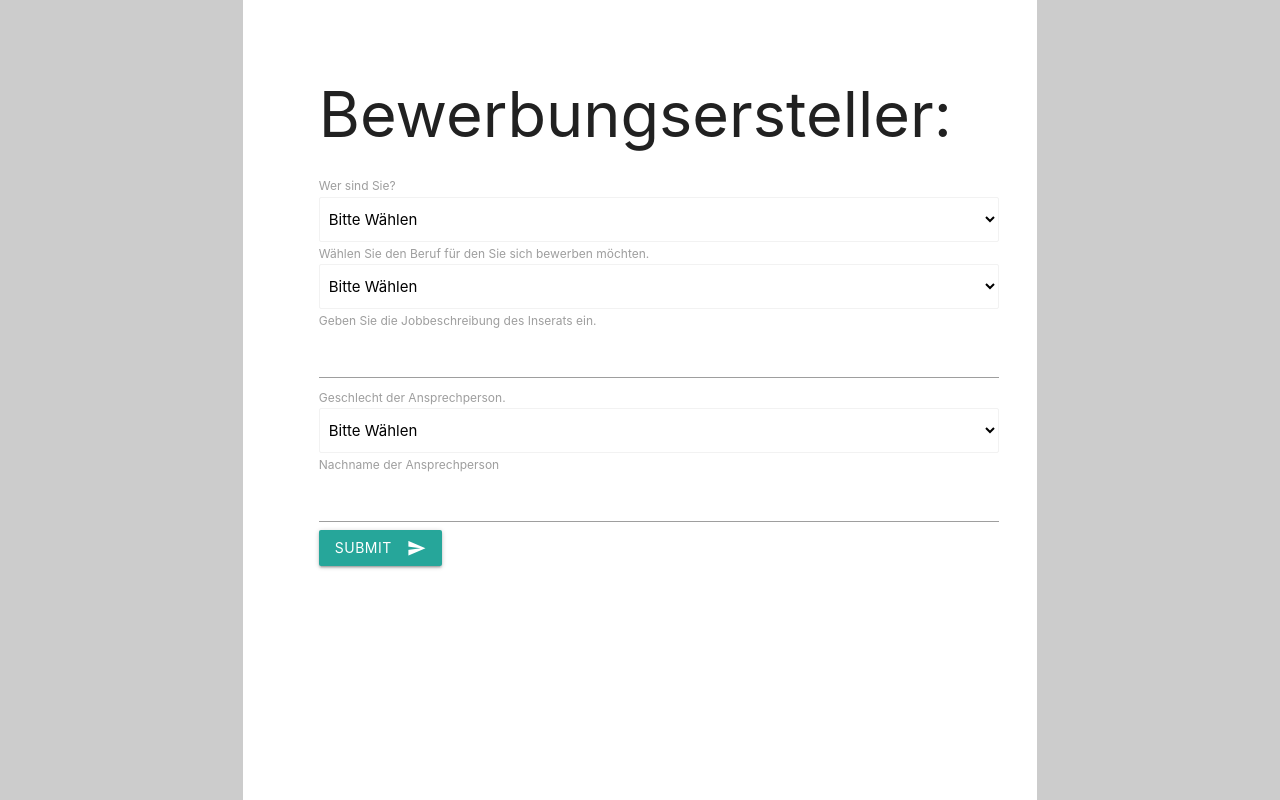
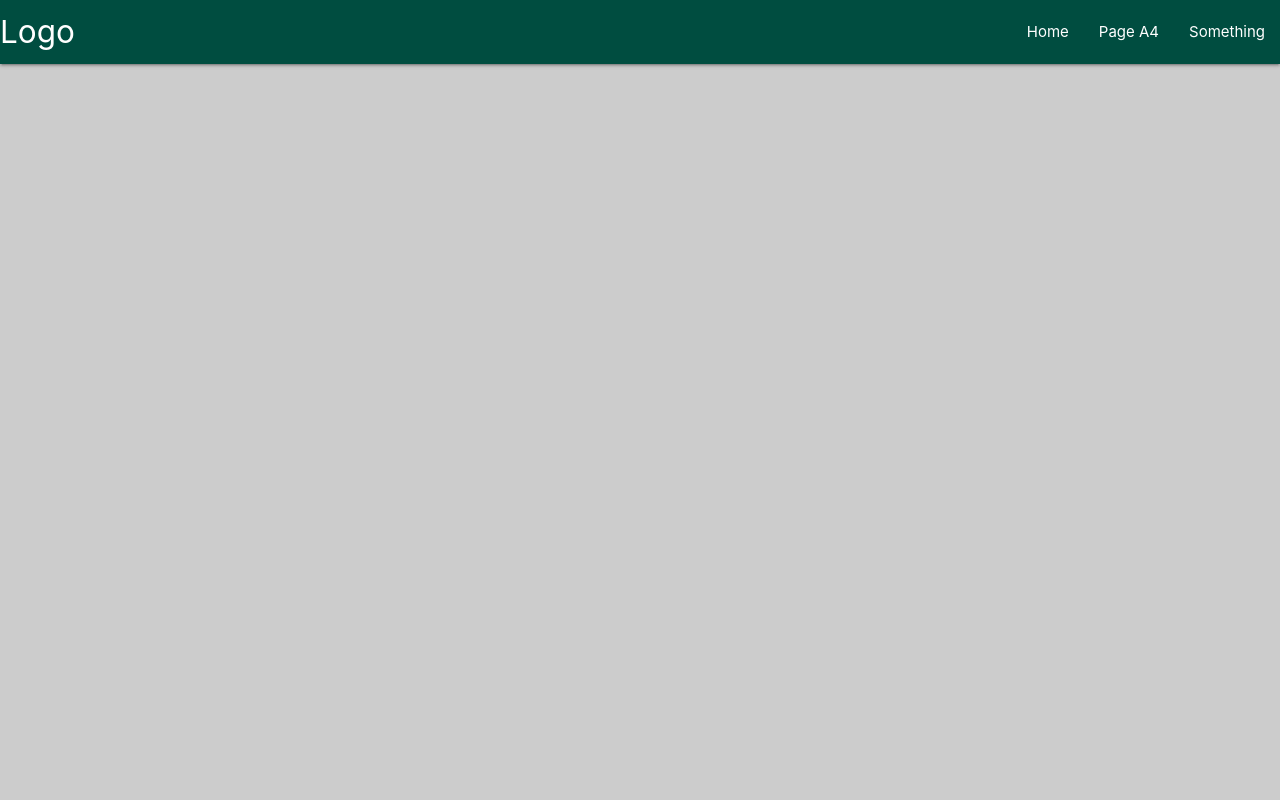
Before and after one commit to adriansteger/bewerbungsapp, a React (Create React App) app: page / in a window 1280 px wide. Shown: the top 800 px of the page. Built offline with nearby package versions, Linux system fonts and the light colour scheme.

Commit message:
created navigation and base functionality

```diff
--- a/src/App.js
+++ b/src/App.js
@@ -1,10 +1,13 @@
-import logo from './logo.svg';
-import './App.css';
-import Page from './Page';
+import "./App.css";
+import Page from "./Page";
+import Menu from "./Menu";
 
 function App() {
   return (
-    <Page size="A4" />
+    <>
+      <Menu />
+      {/* <Page size="A4" /> */}
+    </>
   );
 }
 
--- /dev/null
+++ b/src/Menu.js
@@ -0,0 +1,125 @@
+import React, { Component, useState } from "react";
+import M from "materialize-css";
+import Page from "./Page";
+import { render } from "@testing-library/react";
+
+export class Menu extends Component {
+  constructor(props) {
+    super(props);
+    this.state = {
+      home: false,
+      page: false,
+      something: false,
+    };
+  }
+
+  componentDidMount() {
+    document.addEventListener("DOMContentLoaded", function () {
+      var elems = document.querySelector(".sidenav");
+      var instances = M.Sidenav.init(elems, {});
+    });
+  }
+
+  render() {
+    return (
+      <div>
+        <nav className="teal darken-4">
+          <div className="nav-wrapper">
+            <a href="#!" className="brand-logo">
+              Logo
+            </a>
+            <a href="#!" data-target="mobile-nav" className="sidenav-trigger">
+              <i className="material-icons">menu</i>
+            </a>
+            <ul className="right hide-on-med-and-down">
+              <li>
+                <a
+                  href="#Home"
+                  onClick={() =>
+                    this.setState({
+                      home: "Willkommen auf dem Bewerbungstool. Das Projekt befindet sich noch in der Entwicklung und kann daher Fehler enthalten.",
+                      page: "",
+                      something: "",
+                    })
+                  }
+                >
+                  Home
+                </a>
+              </li>
+              <li>
+                <a href="#Page" onClick={() => this.PageClick()}>
+                  Page A4
+                </a>
+              </li>
+              <li>
+                <a
+                  href="#Something"
+                  onClick={() => this.setState({ home: "", page: "" })}
+                >
+                  Something
+                </a>
+              </li>
+            </ul>
+          </div>
+          <ul className="sidenav" id="mobile-nav">
+            <li>
+              <a
+                href="#Home"
+                onClick={() =>
+                  this.setState({
+                    home: (
+                      <p className="flow-text">
+                        Willkommen auf dem Bewerbungstool. Das Projekt befindet
+                        sich noch in der Entwicklung und verfügt daher nur über
+                        eingeschränkte Funktionalität.
+                      </p>
+                    ),
+                    page: "",
+                    something: "",
+                  })
+                }
+              >
+                Home
+              </a>
+            </li>
+            <li>
+              <a href="#Page" onClick={() => this.PageClick()}>
+                Page A4
+              </a>
+            </li>
+            <li>
+              <a
+                href="#Something"
+                onClick={() => this.setState({ home: "", page: "" })}
+              >
+                Something
+              </a>
+            </li>
+          </ul>
+        </nav>
+        {this.state.home}
+        {this.state.page}
+        {this.state.something}
+      </div>
+    );
+  }
+  PageClick() {
+    this.setState({ home: "", something: "" });
+    if (this.state.page) {
+      this.setState({
+        page: (
+          <h5 className="center-align red">
+            Die Seite wurde gelöscht. <br />
+            Klicken Sie auf einen anderen Tab und wieder auf diesen um ein neues
+            Formular zu erhalten.
+          </h5>
+        ),
+      });
+    } else {
+      this.setState({ page: <Page size="A4" /> });
+    }
+    return false;
+  }
+}
+
+export default Menu;
--- a/src/Page.js
+++ b/src/Page.js
@@ -13,8 +13,8 @@ export default class Page extends Component {
             jobbeschreibung: "",
             geschlecht: "",
             nachname: "",
-            mailSent: "",
-            error: ""
+            mailSent: "false",
+            error: "null"
         }
     }
     render() {
@@ -62,13 +62,13 @@ export default class Page extends Component {
         if (this.checkIfArrayEmpty() === false) {
             alert("Bitte alle Felder füllen");
         }
-        axios.post('/api/mailer.php', {
-            bewerbender: this.state.bewerbender,
-            beruf: this.state.beruf,
-            jobbeschreibung: this.state.jobbeschreibung,
-            geschlecht: this.state.geschlecht,
-            nachname: this.state.nachname
+        axios.post('http://localhost:8080/api/mailer.php', {
+            headers: { 'content-type': 'application/json' },
+            data: this.state
         }).then(result => {
+            this.setState({
+                mailSent: result.data.sent
+            });
             console.log(result);
         }).catch(error => this.setState({ error: error.message }));
     }
```
Also changed, not shown: 1 other file (tests, documents, lock files or other folders).
